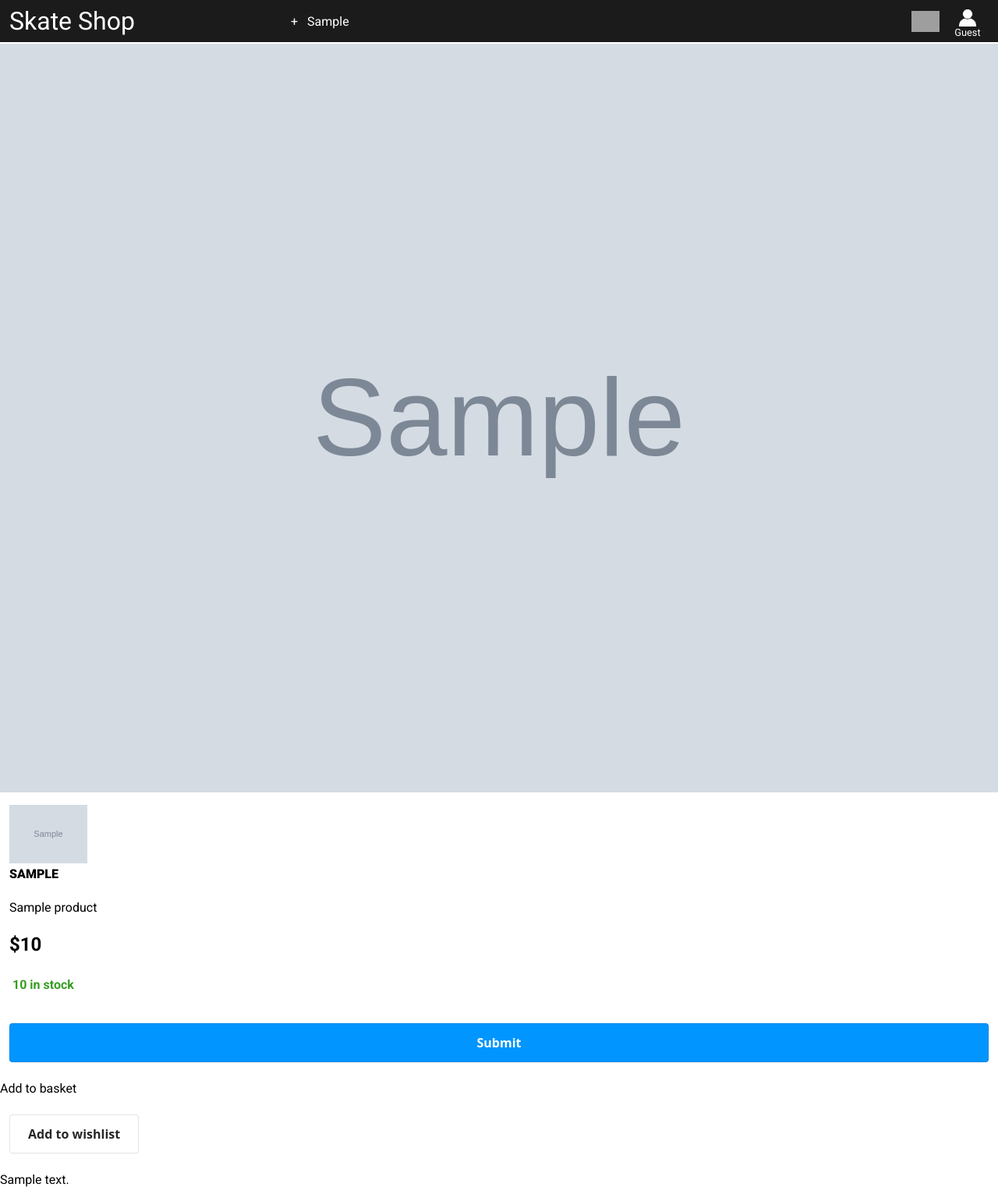
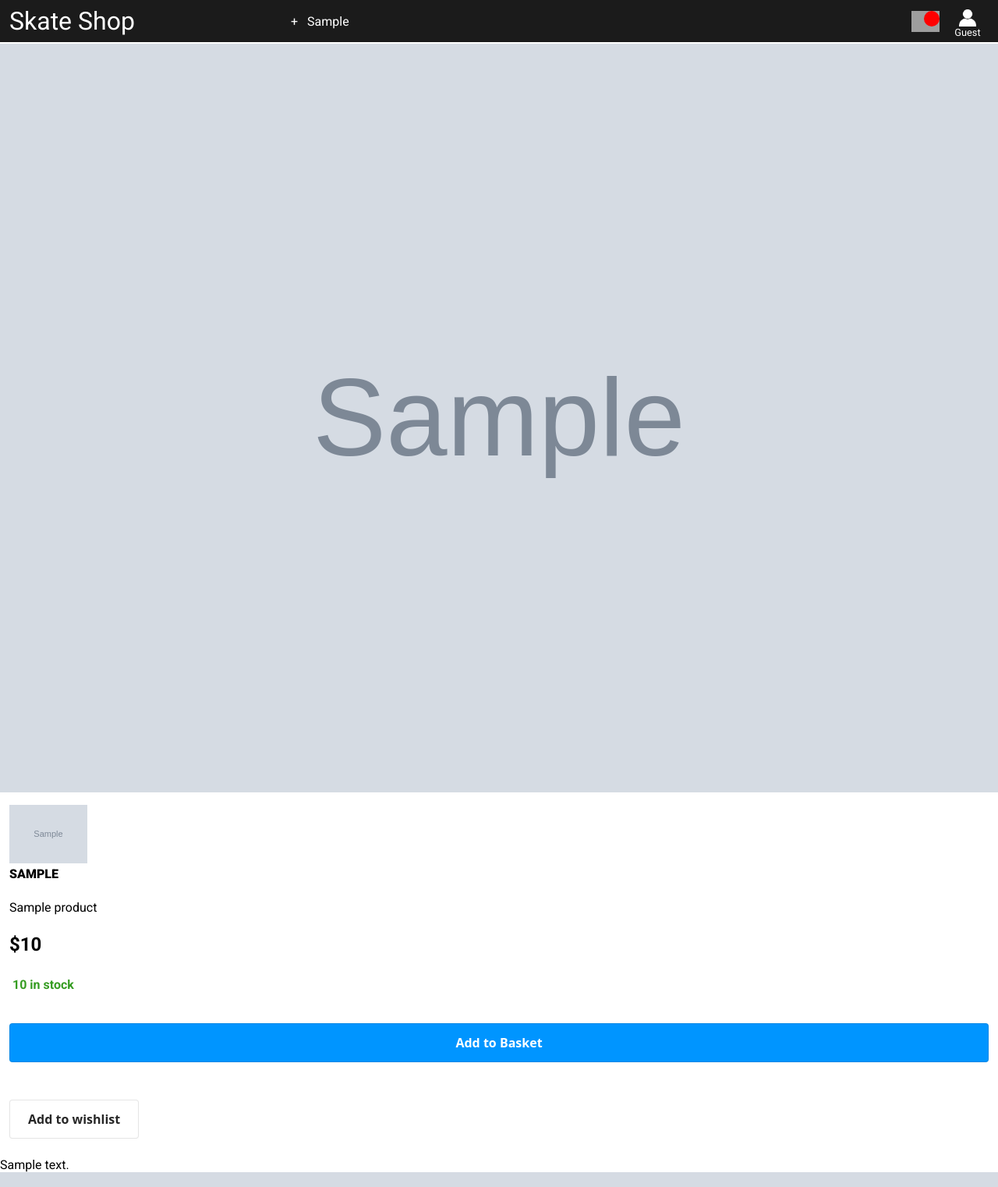
Before and after one commit to tslaytor/php_project, a PHP site: page /product.php?product_id=1 in a window 1280 px wide. Shown: the whole page at 78% size. Run offline with PHP 8.4, Linux system fonts and the light colour scheme; the visitor is signed in with stand-in values (Sample User, id 1); tables that the repository leaves empty or names only in its code hold one stand-in row (values such as "Sample post"); grey boxes marked "Sample" are stand-in pictures; grey boxes are pictures that could not be loaded.

Commit message:
limited adding to basket based on stock levels and account loggedin, dropdown list displays items in basket

```diff
--- a/static/skate.js
+++ b/static/skate.js
@@ -38,6 +38,13 @@ $(document).ready(function(){
         listIsUp = subListToggler(listIsUp, currentGroup);
     })
 
+    $(".basket").click(function(){
+        if(listIsUp){
+            currentGroup = $(this);
+        }
+        listIsUp = subListToggler(listIsUp, currentGroup);
+    })
+
     $(document).click(function(){
         if(!listIsUp){
             listIsUp = subListToggler(listIsUp, currentGroup);
@@ -45,15 +52,38 @@ $(document).ready(function(){
     });
 
 
-
     $(".sub-list").click(e => e.stopPropagation());
     $(".nav-item").click(e => e.stopPropagation());
     $(".profile-wrapper").click(e=> e.stopPropagation());
+    $(".basket").click(e=> e.stopPropagation());
 
     productItemHeight();
     brandIconHeight();
     $(window).resize(productItemHeight);
     $(window).resize(brandIconHeight);
+
+
+    $(".product-form").submit(function(){
+        var values = {};
+        $.each($('.product-form').serializeArray(), function(i, field) {
+        values[field.name] = field.value;
+        });
+        console.log(values['product_id'])
+        console.log(values['user_id'])
+
+        $.post('../addtobasket.php',
+        {
+            'user_id': values['user_id'],
+            'product_id': values['product_id']
+        }
+        );
+
+        return false;
+    })
+
+
+
+
 
 
 });
--- a/static/styles.css
+++ b/static/styles.css
@@ -81,6 +81,11 @@ body {
 .nav-username {
     font-size: 0.8rem;
 }
+
+.basket {
+    position: relative;
+}
+
 .basket,
 .profile {
     margin: 0 9px;
@@ -92,6 +97,17 @@ body {
 .profile-image,
 .navbar-icons {
     height: 100%;
+}
+
+.basket-count {
+    display: inline-block;
+    width: 20px;
+    height: 20px;
+    background-color: red;
+    border-radius: 100%;
+    position: absolute;
+    top: 0;
+    right: 0;
 }
 
 .navbar-icons {
@@ -169,6 +185,11 @@ div.sub-list.profile-dropdown {
     top: 50px;
     width: fit-content;
     height: 200px;
+}
+
+div.sub-list.basket-list {
+    left: -116px;
+    top: 42px;
 }
 
 @media(min-width: 650px){
@@ -396,6 +417,12 @@ div.sub-list.profile-dropdown {
     color: white;
 }
 
+.inactive {
+    cursor: not-allowed;
+    background-color: gray;
+    pointer-events: none;
+}
+
 .product_add-to-basket:hover,
 .product_add-to-basket:focus{
     border-color: rgba(0, 0, 0, 0.15);
--- a/views/header.php
+++ b/views/header.php
@@ -7,7 +7,7 @@
     // $_SESSION['username'] = "Guest";
 
     // reassign session values if login form submitted
-    if($_SERVER['REQUEST_METHOD'] === "POST"){
+    if($_SERVER['REQUEST_METHOD'] === "POST" && array_key_exists('username', $_POST)){
         if(array_key_exists('logout', $_POST)){
             // var_dump($_POST['logout']);
             unset($_SESSION['user_id']);
@@ -93,6 +93,28 @@
                 <div class="navbar-icons">
                     <div class="basket">
                         <img class="basket-image"  src="../images/icons/basket/pngaaa.com-460382.png"></img>
+                        <span class="basket-count"></span>
+                        <div class="sub-list basket-list">
+                            <?php if(array_key_exists('username', $_SESSION)) :?>
+                                <?php
+                                    $statement = $pdo->prepare('SELECT * FROM basket WHERE user_id = :user_id ');
+                                    $statement->bindValue(':user_id', $_SESSION['user_id']);
+                                    $statement->execute();
+                                    $items = $statement->fetchAll(PDO::FETCH_ASSOC);
+                                    // var_dump($items) ;
+                                ?>
+                                <?php foreach($items as $item) :?>
+                                    <?php
+                                        $statement = $pdo->prepare('SELECT * FROM products WHERE id = :product_id ');
+                                        $statement->bindValue(':product_id', $item['product_id']);
+                                        $statement->execute();
+                                        $product = $statement->fetch(PDO::FETCH_ASSOC);
+                                    ?>
+                                    <div><?php echo $product['title'] ;?></div>
+                                    <img src="<?php echo '../'. $product['image']?>" style="width: 40px; height: auto;">
+                                <?php endforeach ?>
+                            <?php endif ?>
+                        </div>
                     </div>
                     <div class="profile-wrapper">
                         <div class="profile">
--- a/views/product.php
+++ b/views/product.php
@@ -34,10 +34,10 @@ $brand = $statement->fetch(PDO::FETCH_ASSOC);
             echo "<span class='out-of-stock'>Out of stock</span>";
         }
         ?></div>
-    <form class="product-form" method="POST" action="../addtobasket.php">
+    <form class="product-form" method="POST">
         <input type="hidden" name="product_id" value="<?php echo $product_id?>">
-        <input type="hidden" name="user_id" value="<?php echo $_SESSION['user_id']?>">
-        <input type="submit" class="product_add-to-basket">Add to basket</button>
+        <input type="hidden" name="user_id" value="<?php echo (array_key_exists('user_id', $_SESSION)) ? $_SESSION['user_id'] : 'guest' ;?>">
+        <input type="submit" value="Add to Basket" class="product_add-to-basket <?php if($product['stock_level'] <= 0){echo 'inactive';} ?>"></button>
 
     </form>
     <form>
```
